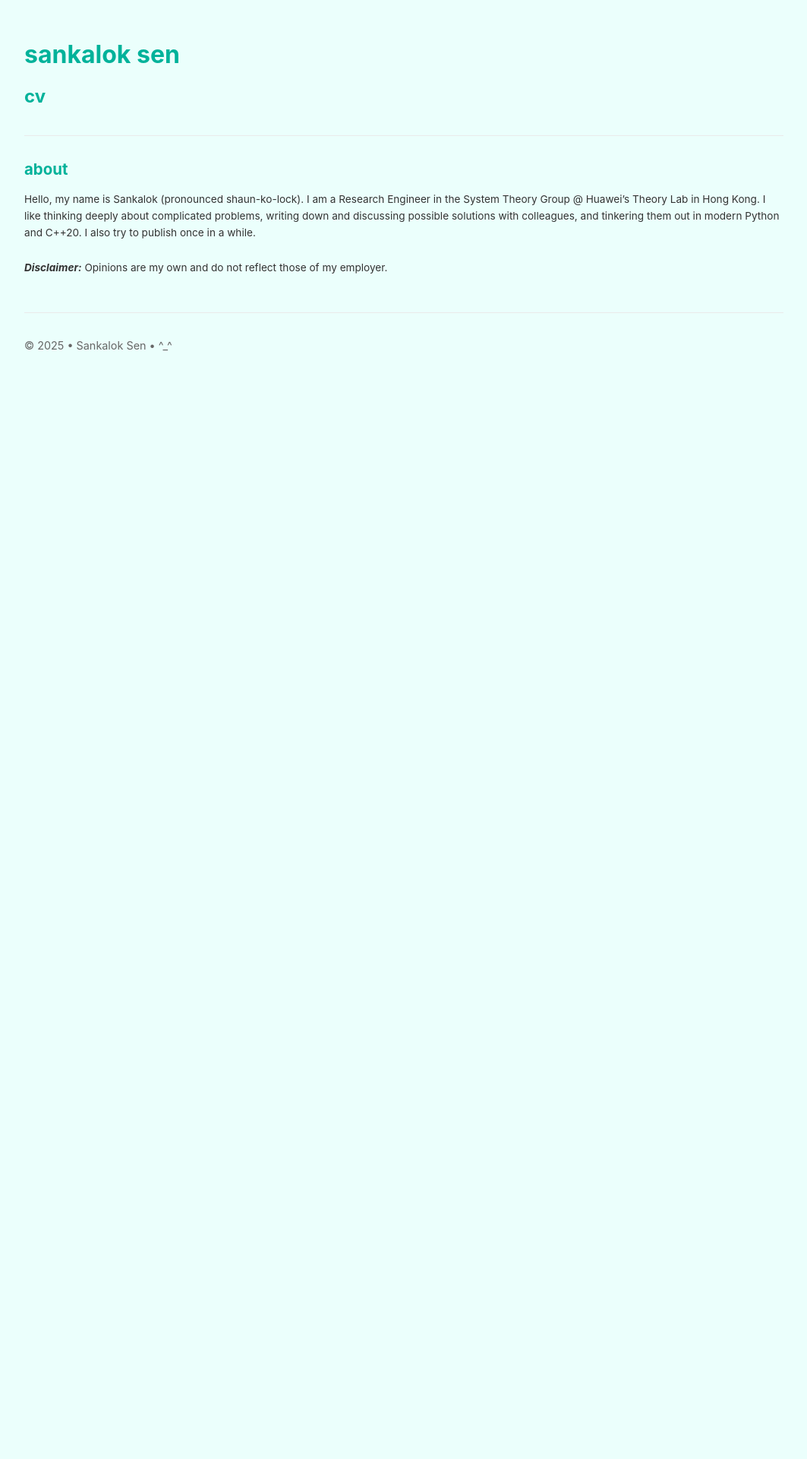
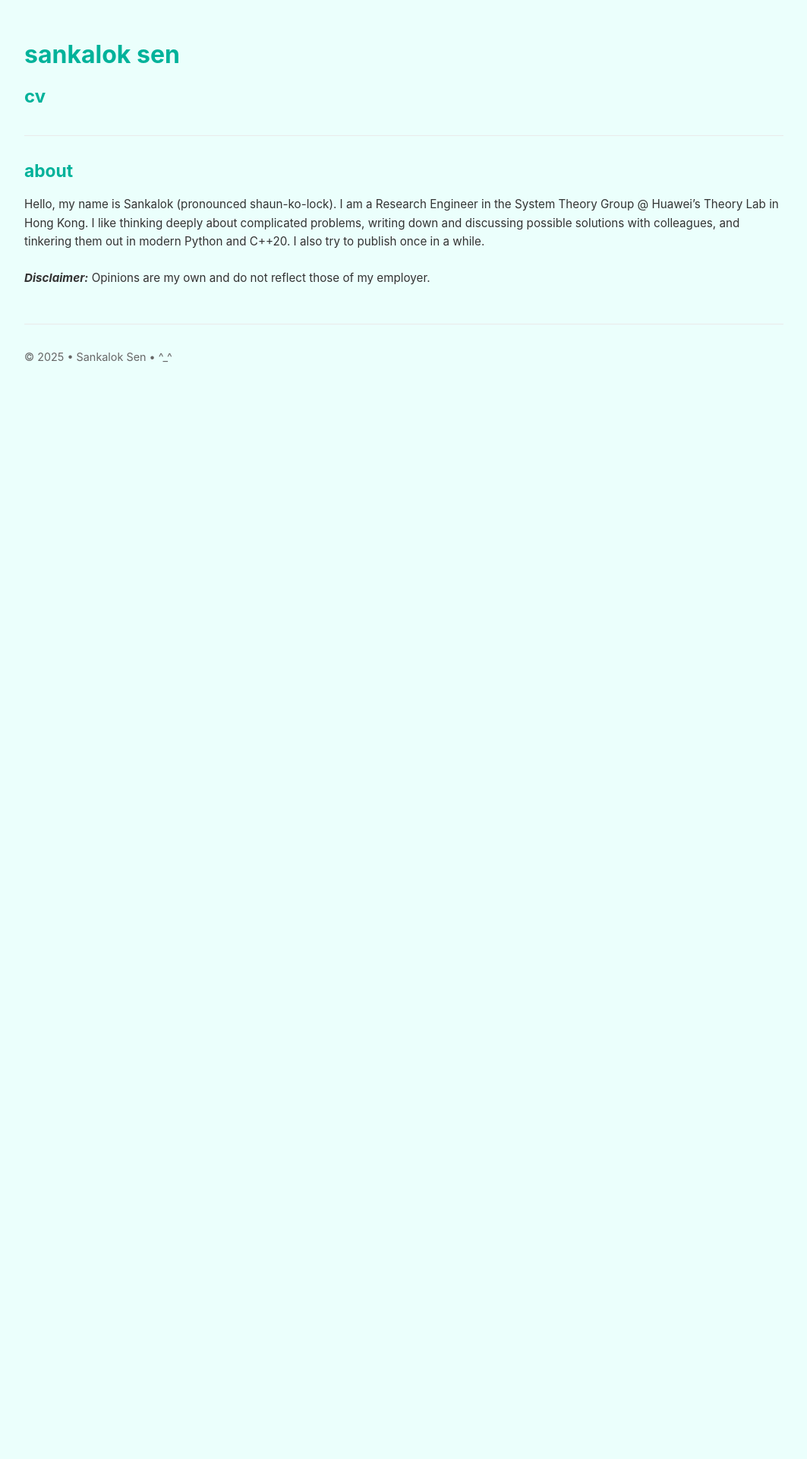
Before and after one commit to sankalok/sankalok.github.io, a Jekyll site: the page built from index.md, in a window 1280 px wide. Shown: the top 1920 px of the page at 76% size, without its empty margins (108-1171 px from the left). Built offline with Jekyll 4.4.1, drawn with Linux system fonts in a browser that asks for light colours.

Commit message:
Update default.html

```diff
--- a/_layouts/default.html
+++ b/_layouts/default.html
@@ -63,7 +63,7 @@
         }
 
         .markdown-content {
-            font-size: 0.85rem;
+            font-size: 0.95rem;
         }
 
         .markdown-content p {
@@ -79,7 +79,7 @@
 
         .markdown-content code {
             font-family: "SFMono-Regular", Consolas, "Liberation Mono", Menlo, monospace;
-            font-size: 0.85em;
+            font-size: 0.95em;
         }
     </style>
 </head>
```
